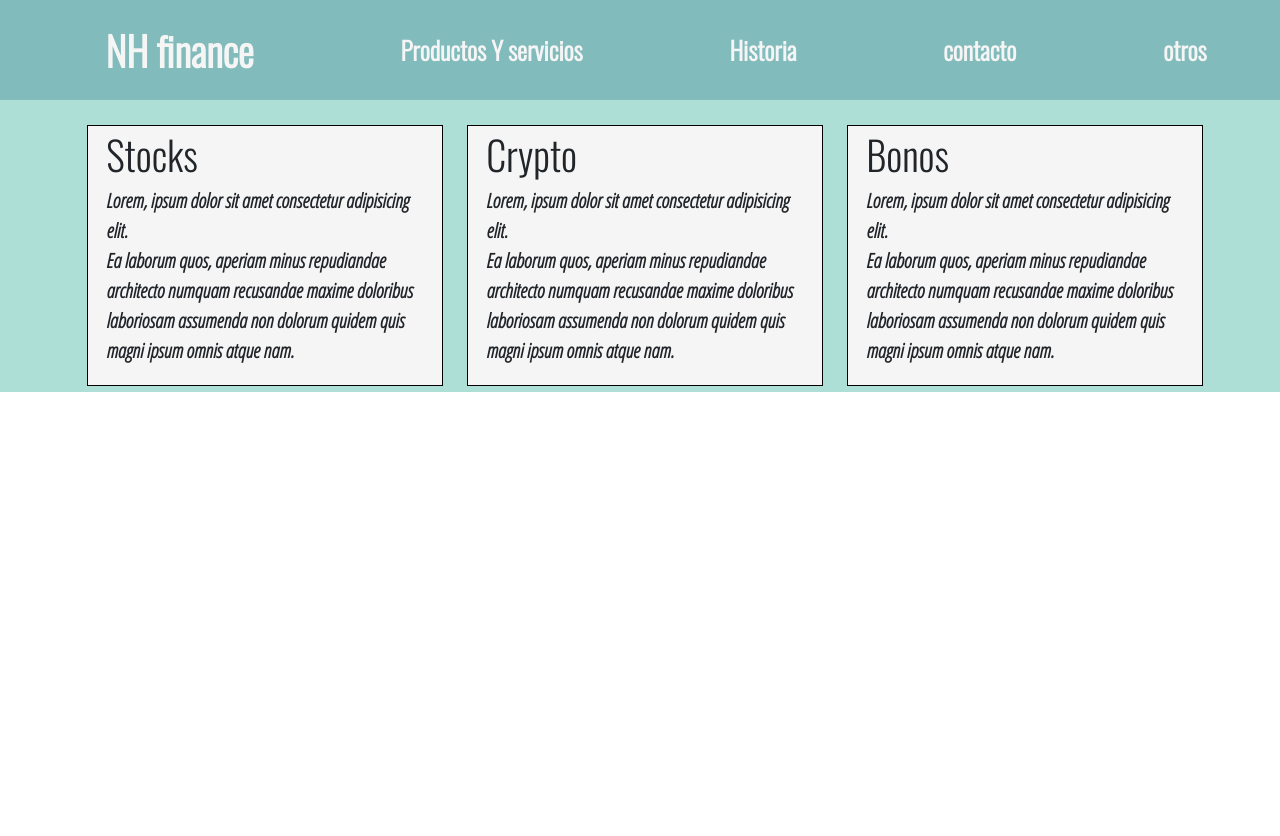
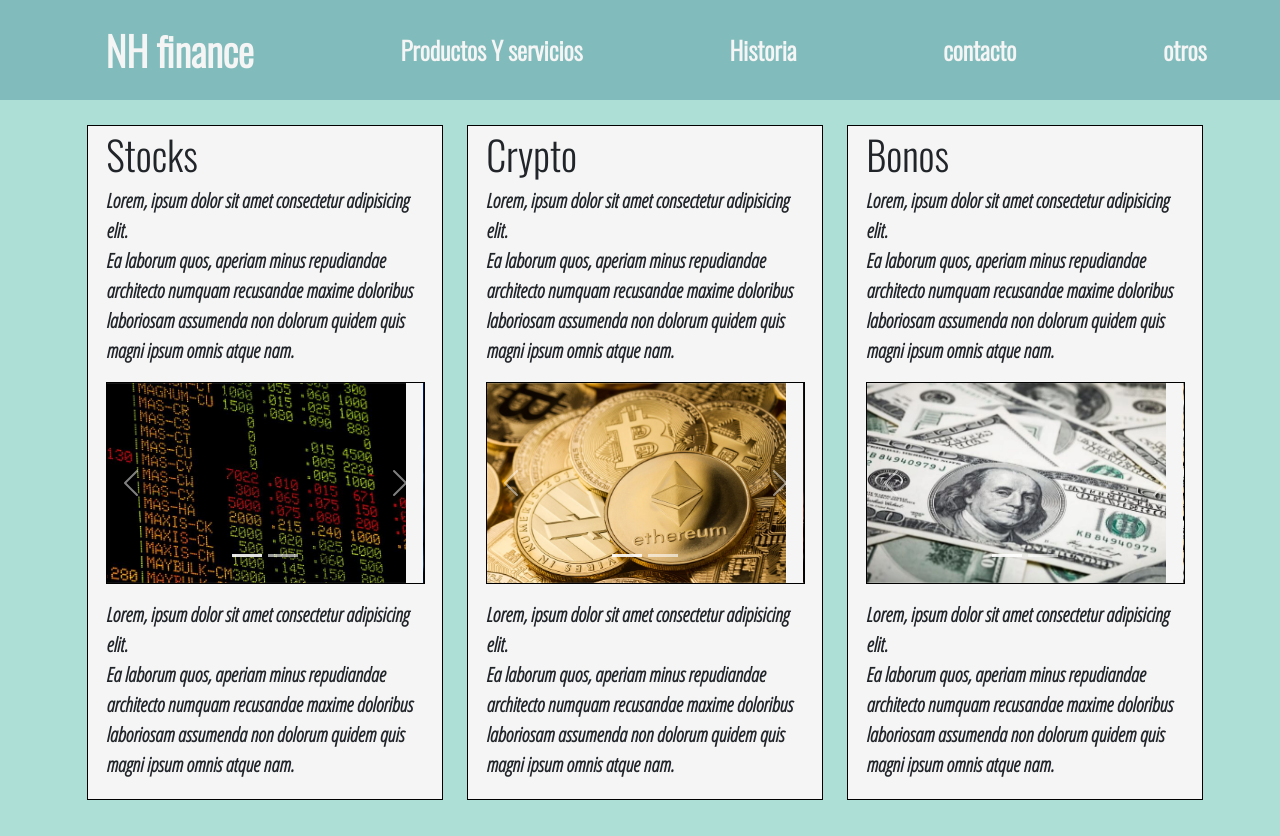
Before and after one commit to Pericles27/Proyecto, a website: page productos.html in a window 1280 px wide. Before the commit the page ends 800 px from the top, so only its background shows below. Drawn offline with nearby package versions, Linux system fonts and the light colour scheme.

Commit message:
más avances

```diff
--- a/producto.scss
+++ b/producto.scss
@@ -1,4 +1,5 @@
 $colorfondo: #addfd6;
+$borde: 1px black solid;
 *{
     padding: 0px;
     margin: 0px;
@@ -49,7 +50,7 @@ a{
     transition: 2s;
 }
 a:hover{
-    font-size: 35px;
+    font-size: 30px;
 }
 #Logo{
     font-size: 40px;
@@ -84,6 +85,14 @@ main{
     width: 100%;
     margin:1.5%;
     padding:1% 5% 1% 5%;
-    border: 1px black solid;
+    border: $borde;
     background-color: whitesmoke;
+    margin-bottom: 10%;
 }
+.img{
+    border: $borde;
+    margin-bottom: 5%;
+}
+img{
+    height: 200px;
+}
--- a/productos.html
+++ b/productos.html
@@ -54,11 +54,67 @@
                             aperiam minus repudiandae architecto numquam recusandae maxime doloribus
                             laboriosam assumenda non dolorum quidem quis magni ipsum omnis atque nam.
                         </p>
+                        <div class="img">
+                            <div id="demo3" class="carousel slide" data-ride="carousel">
+                                <ul class="carousel-indicators">
+                                  <li data-target="#demo3" data-slide-to="0" class="active"></li>
+                                  <li data-target="#demo3" data-slide-to="1"></li>
+                                </ul>
+
+                                <div class="carousel-inner">
+                                  <div class="carousel-item active">
+                                    <img src="imagenes/stocks.jfif" alt="Cryptos" width="100%">
+                                  </div>
+                                  <div class="carousel-item">
+                                    <img src="imagenes/stocks2.jfif" alt="Bitcoin" width="100%">
+                                  </div>
+                                </div>
+                                <a class="carousel-control-prev" href="#demo3" data-slide="prev">
+                                    <span class="carousel-control-prev-icon"></span>
+                                  </a>
+                                  <a class="carousel-control-next" href="#demo3" data-slide="next">
+                                    <span class="carousel-control-next-icon"></span>
+                                </a>
+
+                            </div>
+                        </div>
+                        <p>Lorem, ipsum dolor sit amet consectetur adipisicing elit.<br> Ea laborum quos,
+                            aperiam minus repudiandae architecto numquam recusandae maxime doloribus
+                            laboriosam assumenda non dolorum quidem quis magni ipsum omnis atque nam.
+                        </p>
                     </article>
                 </div>
                 <div class="col-md-4">
                     <article class="articulo">
                         <h1>Crypto</h1>
+                        <p>Lorem, ipsum dolor sit amet consectetur adipisicing elit.<br> Ea laborum quos,
+                            aperiam minus repudiandae architecto numquam recusandae maxime doloribus
+                            laboriosam assumenda non dolorum quidem quis magni ipsum omnis atque nam.
+                        </p>
+                        <div class="img">
+                            <div id="demo" class="carousel slide" data-ride="carousel">
+                                <ul class="carousel-indicators">
+                                  <li data-target="#demo" data-slide-to="0" class="active"></li>
+                                  <li data-target="#demo" data-slide-to="1"></li>
+                                </ul>
+
+                                <div class="carousel-inner">
+                                  <div class="carousel-item active">
+                                    <img src="imagenes/crypto.jpg" alt="Cryptos" width="100%">
+                                  </div>
+                                  <div class="carousel-item">
+                                    <img src="imagenes/btc.jpg" alt="Bitcoin" width="100%">
+                                  </div>
+                                </div>
+                                <a class="carousel-control-prev" href="#demo" data-slide="prev">
+                                    <span class="carousel-control-prev-icon"></span>
+                                  </a>
+                                  <a class="carousel-control-next" href="#demo" data-slide="next">
+                                    <span class="carousel-control-next-icon"></span>
+                                </a>
+
+                            </div>
+                        </div>
                         <p>Lorem, ipsum dolor sit amet consectetur adipisicing elit.<br> Ea laborum quos,
                             aperiam minus repudiandae architecto numquam recusandae maxime doloribus
                             laboriosam assumenda non dolorum quidem quis magni ipsum omnis atque nam.
@@ -72,6 +128,34 @@
                             aperiam minus repudiandae architecto numquam recusandae maxime doloribus
                             laboriosam assumenda non dolorum quidem quis magni ipsum omnis atque nam.
                         </p>
+                        <div class="img">
+                            <div id="demo2" class="carousel slide" data-ride="carousel">
+                                <ul class="carousel-indicators">
+                                  <li data-target="#demo2" data-slide-to="0" class="active"></li>
+                                  <li data-target="#demo2" data-slide-to="1"></li>
+                                </ul>
+
+                                <div class="carousel-inner">
+                                  <div class="carousel-item active">
+                                    <img src="imagenes/bonos.jpg" alt="Cryptos" width="100%">
+                                  </div>
+                                  <div class="carousel-item">
+                                    <img src="imagenes/bonos2.jpg" alt="Bitcoin" width="100%">
+                                  </div>
+                                </div>
+                                <a class="carousel-control-prev" href="#demo2" data-slide="prev">
+                                    <span class="carousel-control-prev-icon"></span>
+                                  </a>
+                                  <a class="carousel-control-next" href="#demo2" data-slide="next">
+                                    <span class="carousel-control-next-icon"></span>
+                                </a>
+
+                            </div>
+                        </div>
+                        <p>Lorem, ipsum dolor sit amet consectetur adipisicing elit.<br> Ea laborum quos,
+                            aperiam minus repudiandae architecto numquam recusandae maxime doloribus
+                            laboriosam assumenda non dolorum quidem quis magni ipsum omnis atque nam.
+                        </p>
                     </article>
                 </div>
             </div>
```
Also changed, not shown: imagenes/bonos.jpg (added), imagenes/bonos2.jpg (added), imagenes/bonos3.jpg (added), imagenes/stocks.jfif (added), imagenes/stocks2.jfif (added), producto.css, 1 other file.
